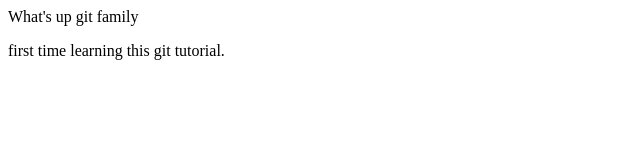
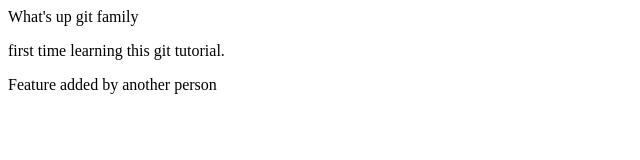
Before and after one commit to akash8993/awesome-repo, a plain HTML site: page index.html in a window 1280 px wide. Shown: the whole page, without its empty margins (0-640 px from the left). Drawn offline with Linux system fonts and the light colour scheme.

Commit message:
added feature 1

```diff
--- a/index.html
+++ b/index.html
@@ -5,5 +5,6 @@
 <body>
 <p> What's up git family</p>
 <p> first time learning this git tutorial.</p>
+<p> Feature added by another person</p>
 </body>
 </html>
```
